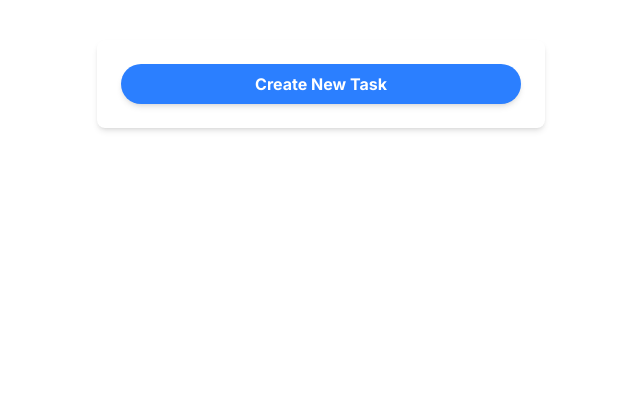
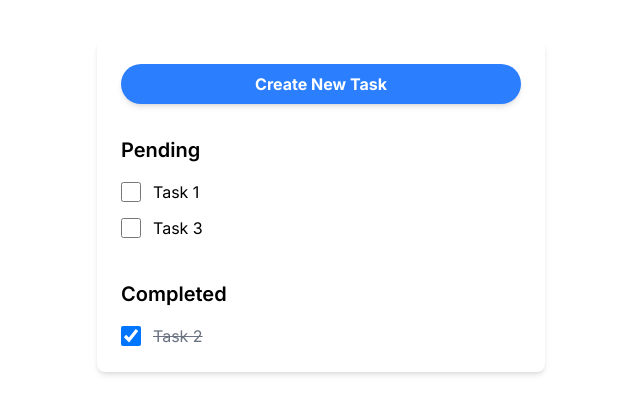
Before and after one commit to opmile/todo-checkbox, a React (Vite) app: page / in a window 1280 px wide. Shown: the top 414 px of the page, without its empty margins (319-959 px from the left). Built offline with nearby package versions, Linux system fonts and the light colour scheme.

Commit message:
feat: implements checkbox logic

```diff
--- a/src/App.jsx
+++ b/src/App.jsx
@@ -3,27 +3,76 @@ import Toolbar from "./components/Toolbar"
 import { useState } from "react"
 import Modal from "./components/ui/Modal";
 import Form from "./components/ui/Form";
+import Section from "./components/Section";
+import VerticalDivider from "./components/ui/VerticalDvider";
+import SectionColumn from "./components/ui/SectionColumn";
 
 function App() {
+  const [tasks, setTasks] = useState([
+    { id: 1, title: "Task 1", completed: false },
+    { id: 2, title: "Task 2", completed: true },
+    { id: 3, title: "Task 3", completed: false },
+  ]);
+
+  const onToggleTask = (taskId) => {
+    setTasks(prevTasks =>
+      prevTasks.map(task =>
+        task.id === taskId ? { ...task, completed: !task.completed } : task
+      )
+    );
+  }
+
+  const completedTasks = tasks.filter(t => t.completed);
+  const pendingTasks = tasks.filter(t => !t.completed);
+
   const [isModalOpen, setIsModalOpen] = useState(false);
 
   const toggleModal = () => {
     setIsModalOpen(!isModalOpen);
   }
 
+  const addNewTask = (taskTitle) => {
+    const newTask = {
+      id: tasks.length + 1,
+      title: taskTitle,
+      completed: false
+    };
+    setTasks([...tasks, newTask]);
+  }
+
   return (
     <>
     <Container>
       <Toolbar onClick={toggleModal}/>
+
       {isModalOpen && (
         <Modal
           isOpen={toggleModal}
           onClose={toggleModal}
-          title="Create New Task"
+          title="Enter new task description"
         >
-          <Form onSubmit={toggleModal}/>
+          <Form
+            onSubmit={addNewTask}
+            onClose={toggleModal}
+          />
         </Modal>
       )}
+
+      <Section>
+        <SectionColumn
+          title="Pending"
+          tasks={pendingTasks}
+          onToggleTask={onToggleTask}
+        />
+
+        <VerticalDivider/>
+
+        <SectionColumn
+          title="Completed"
+          tasks={completedTasks}
+          onToggleTask={onToggleTask}
+        />
+      </Section>
     </Container>
     </>
   )
--- /dev/null
+++ b/src/components/Section.jsx
@@ -0,0 +1,7 @@
+export default function Section({ children }) {
+    return (
+        <section className="mt-8 flex flex-col gap-5">
+            {children}
+        </section>
+    )
+}
--- a/src/components/ui/Form.jsx
+++ b/src/components/ui/Form.jsx
@@ -1,14 +1,28 @@
 import InputText from './InputText';
 import Button from './Button';
 
-export default function Form({ onSubmit }) {
+export default function Form({ onSubmit, onClose }) {
+    const handleSubmit = (event) => {
+        event.preventDefault();
+
+        const formData = new FormData(event.target);
+        const taskDescription = formData.get('taskDescription');
+        onSubmit(taskDescription);
+
+        event.target.reset();
+
+        // Close the modal after submitting the form
+        if (onClose) {
+            onClose();
+        }
+    };
+
     return (
         <form
             className="flex flex-col gap-4"
-            onSubmit={onSubmit}
+            onSubmit={handleSubmit}
         >
             <InputText
-                type="text"
                 name="taskDescription"
                 required
             />
--- /dev/null
+++ b/src/components/ui/InputCheckbox.jsx
@@ -0,0 +1,10 @@
+export default function InputCheckbox({ checked, onChange }) {
+    return (
+        <input
+            type="checkbox"
+            checked={checked}
+            onChange={onChange}
+            className="form-checkbox h-5 w-5 text-blue-600"
+        />
+    )
+}
--- a/src/components/ui/InputText.jsx
+++ b/src/components/ui/InputText.jsx
@@ -1,8 +1,10 @@
-export default function InputText() {
+export default function InputText({ ...props }) {
     return (
         <input
+            type="text"
             className="w-96 self-center px-4 py-2 border border-gray-300 rounded-xl focus:outline-none focus:ring-2 focus:ring-blue-500 placeholder-gray-300"
             placeholder="type your task here..."
+            {...props}
         />
     )
 }
--- /dev/null
+++ b/src/components/ui/SectionColumn.jsx
@@ -0,0 +1,10 @@
+import TaskList from "./TaskList";
+
+export default function SectionColumn({ title, tasks, onToggleTask }) {
+    return (
+        <div className="flex flex-col gap-4">
+            <h2 className="text-xl font-semibold">{title}</h2>
+            <TaskList tasks={tasks} onToggleTask={onToggleTask} />
+        </div>
+    )
+}
--- /dev/null
+++ b/src/components/ui/TaskItem.jsx
@@ -0,0 +1,16 @@
+import InputCheckbox from "./InputCheckbox";
+
+export default function TaskItem({ task, onToggle }) {
+    const handleChange = () => {
+        onToggle(task.id);
+    };
+
+    return (
+        <div className="flex items-center gap-3">
+            <InputCheckbox checked={task.completed} onChange={handleChange} />
+            <span className={task.completed ? "line-through text-gray-500" : ""}>
+                {task.title}
+            </span>
+        </div>
+    )
+}
--- /dev/null
+++ b/src/components/ui/TaskList.jsx
@@ -0,0 +1,13 @@
+import TaskItem from "./TaskItem";
+
+export default function TaskList({ tasks, onToggleTask }) {
+    return (
+        <div className="flex flex-col gap-3">
+            {tasks.map((task) => (
+                <div key={task.id} className="flex items-center gap-3">
+                    <TaskItem task={task} onToggle={onToggleTask} />
+                </div>
+            ))}
+        </div>
+    )
+}
--- /dev/null
+++ b/src/components/ui/VerticalDvider.jsx
@@ -0,0 +1,5 @@
+export default function VerticalDivider() {
+    return (
+        <div className="mx-6 h-full border-l border-dashed border-gray-300"></div>
+    )
+}
```
